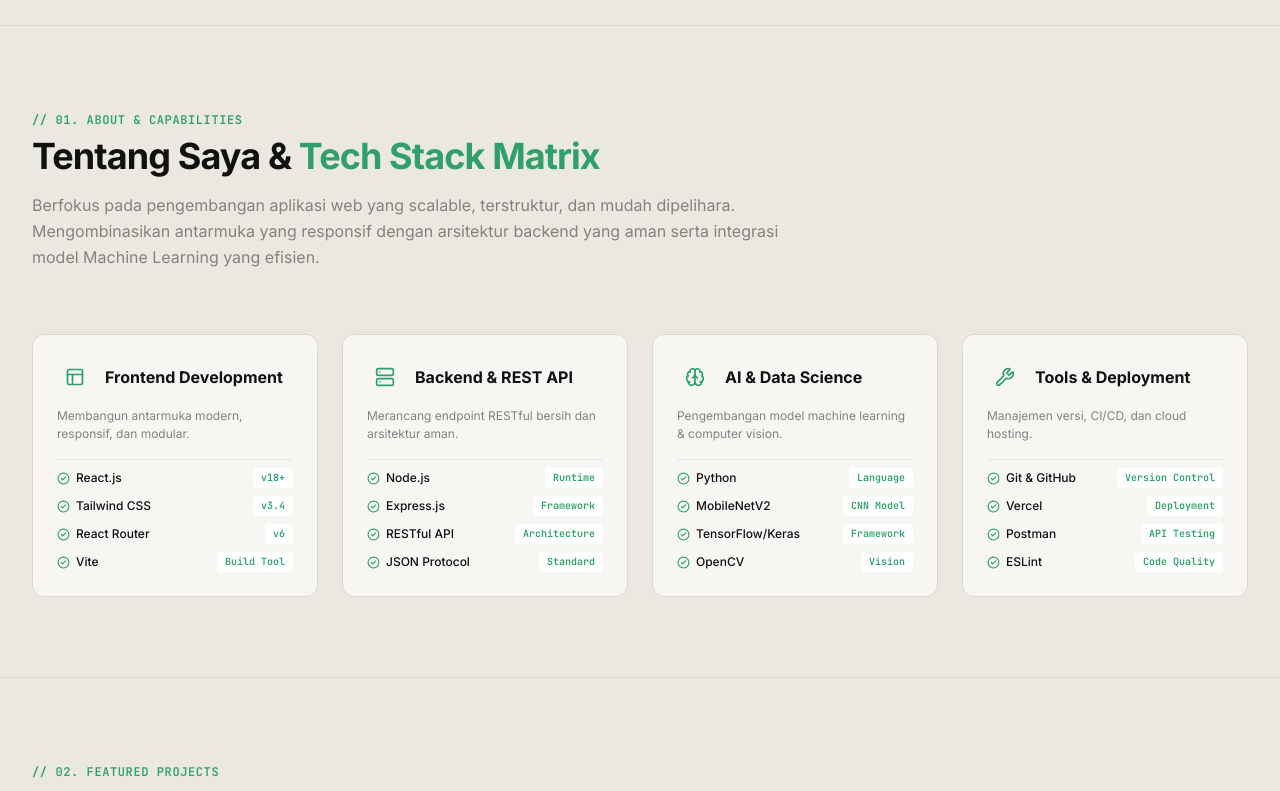
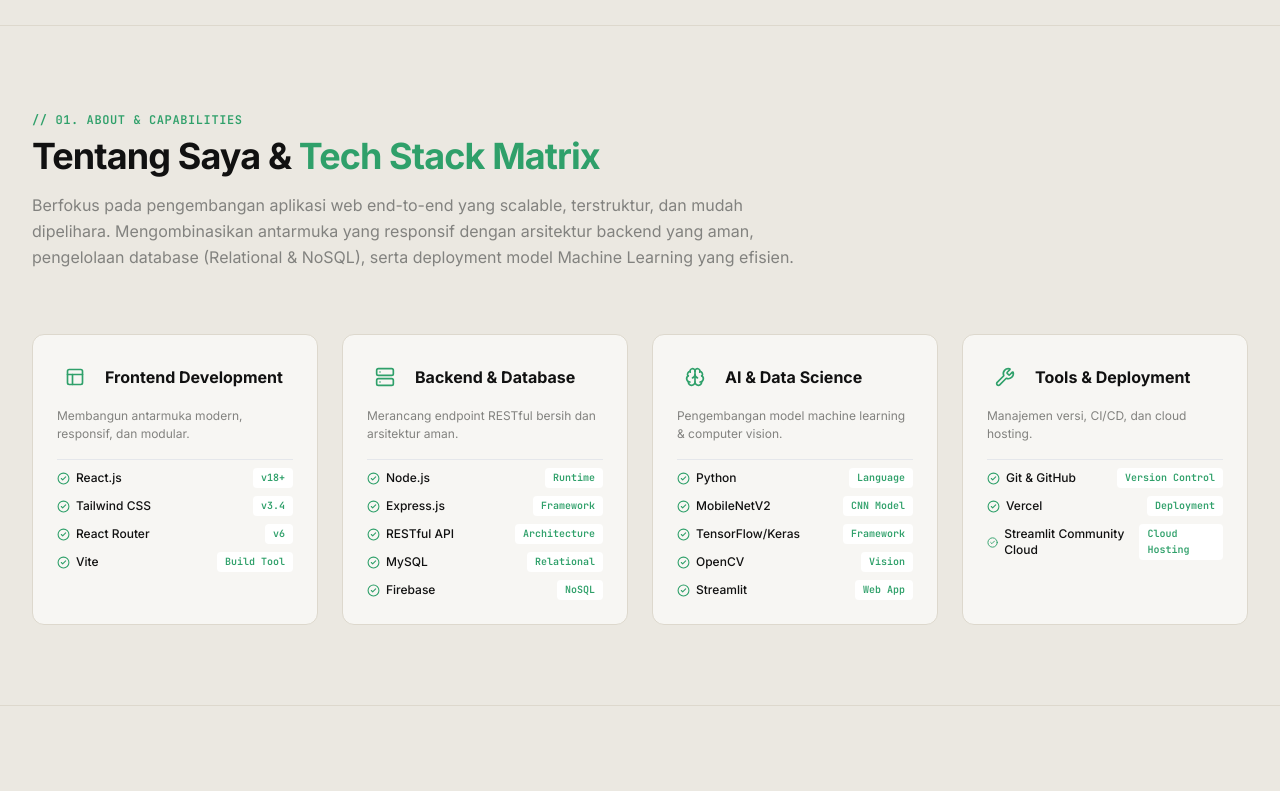
Before and after one commit to Ari-1711/portfolio-dev-hub, a React (Vite) app in the folder frontend/: page / in a window 1280 px wide. Shown: the part 688-1479 px from the top of the page. Built offline with nearby package versions, Linux system fonts and the light colour scheme.

Commit message:
Update About section and tech stack matrix

```diff
--- a/frontend/src/components/About.jsx
+++ b/frontend/src/components/About.jsx
@@ -15,14 +15,15 @@ export default function About() {
       ],
     },
     {
-      title: 'Backend & REST API',
+      title: 'Backend & Database',
       icon: Server,
       description: 'Merancang endpoint RESTful bersih dan arsitektur aman.',
       skills: [
         { name: 'Node.js', tag: 'Runtime' },
         { name: 'Express.js', tag: 'Framework' },
         { name: 'RESTful API', tag: 'Architecture' },
-        { name: 'JSON Protocol', tag: 'Standard' },
+        { name: 'MySQL', tag: 'Relational' },
+        { name: 'Firebase', tag: 'NoSQL' },
       ],
     },
     {
@@ -34,6 +35,7 @@ export default function About() {
         { name: 'MobileNetV2', tag: 'CNN Model' },
         { name: 'TensorFlow/Keras', tag: 'Framework' },
         { name: 'OpenCV', tag: 'Vision' },
+        { name: 'Streamlit', tag: 'Web App' },
       ],
     },
     {
@@ -43,8 +45,7 @@ export default function About() {
       skills: [
         { name: 'Git & GitHub', tag: 'Version Control' },
         { name: 'Vercel', tag: 'Deployment' },
-        { name: 'Postman', tag: 'API Testing' },
-        { name: 'ESLint', tag: 'Code Quality' },
+        { name: 'Streamlit Community Cloud', tag: 'Cloud Hosting' },
       ],
     },
   ];
@@ -62,7 +63,7 @@ export default function About() {
             Tentang Saya &amp; <span className="text-[var(--color-accent)]">Tech Stack Matrix</span>
           </h2>
           <p className="mt-4 text-base text-[var(--color-text-secondary)] leading-relaxed">
-            Berfokus pada pengembangan aplikasi web yang scalable, terstruktur, dan mudah dipelihara. Mengombinasikan antarmuka yang responsif dengan arsitektur backend yang aman serta integrasi model Machine Learning yang efisien.
+            Berfokus pada pengembangan aplikasi web end-to-end yang scalable, terstruktur, dan mudah dipelihara. Mengombinasikan antarmuka yang responsif dengan arsitektur backend yang aman, pengelolaan database (Relational & NoSQL), serta deployment model Machine Learning yang efisien.
           </p>
         </div>
 
```
